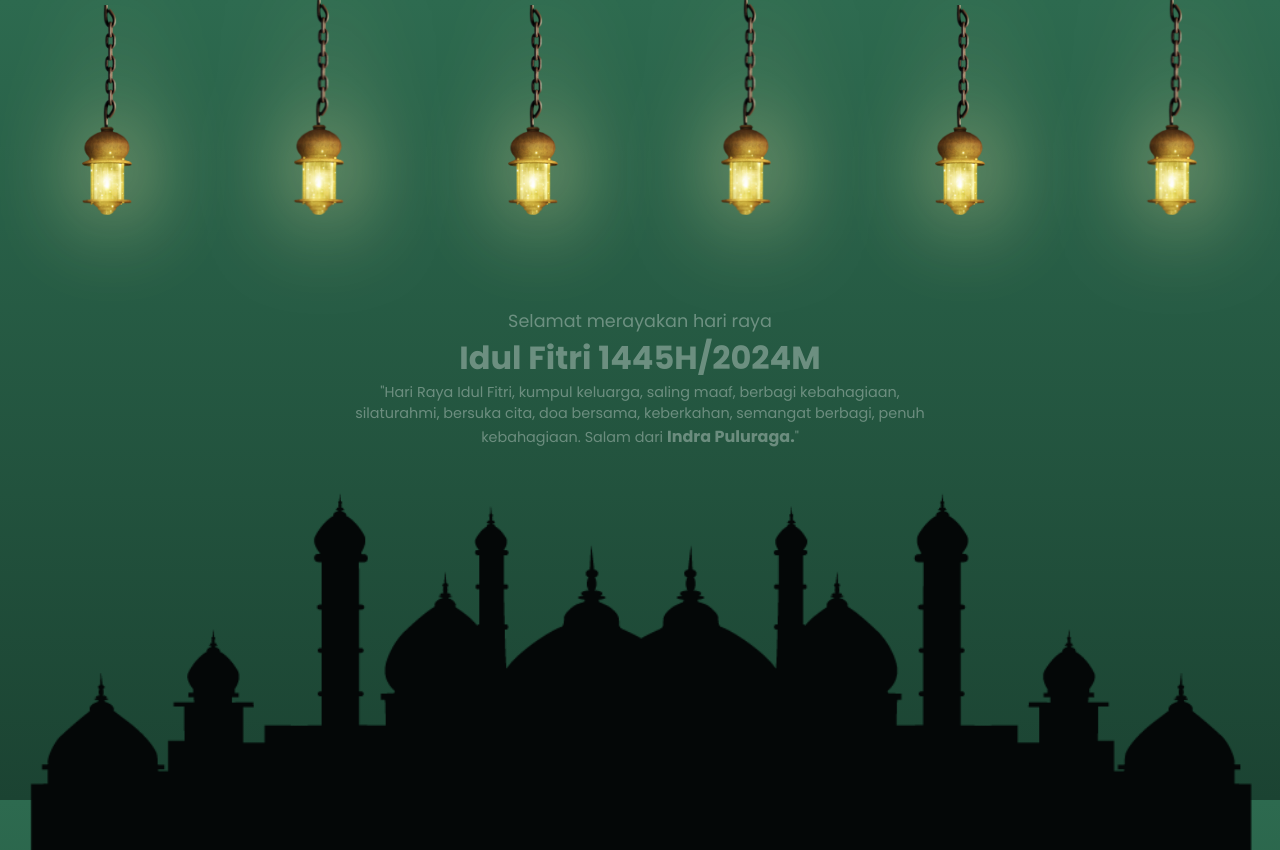
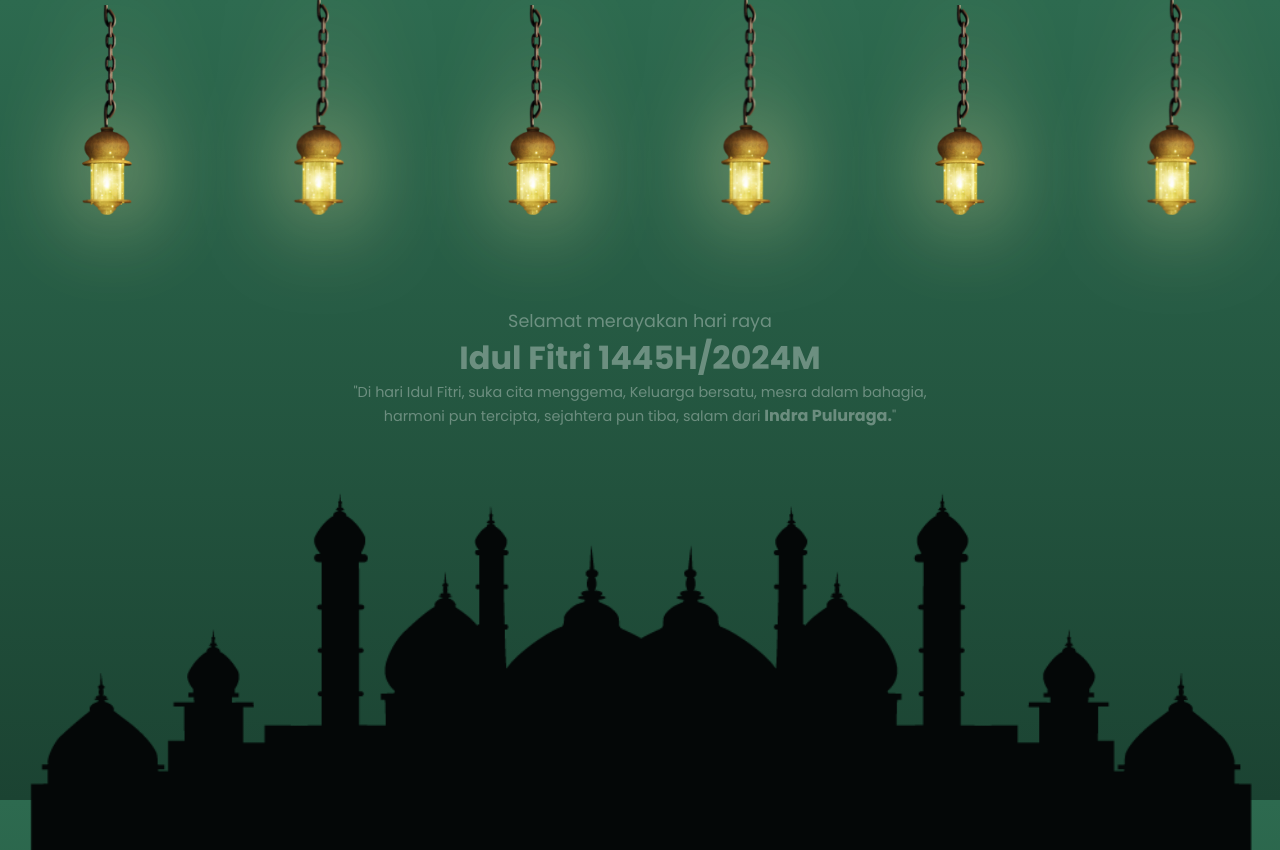
Before and after one commit to indraplrg/idulfitri, a plain HTML site: page index.html in a window 1280 px wide. Both pictures are taken after a click on the button "Klik ini". Drawn offline with Linux system fonts and the light colour scheme.

Commit message:
edit paragpraph

```diff
--- a/index.html
+++ b/index.html
@@ -24,9 +24,9 @@
                   <span>Idul Fitri 1445H/2024M</span>
                </p>
                <p class="p-2">
-                  "Hari Raya Idul Fitri, kumpul keluarga, saling maaf, berbagi
-                  kebahagiaan, silaturahmi, bersuka cita, doa bersama,
-                  keberkahan, semangat berbagi, penuh kebahagiaan. Salam dari
+                  "Di hari Idul Fitri, suka cita menggema, Keluarga bersatu,
+                  mesra dalam bahagia, harmoni pun tercipta, sejahtera pun tiba,
+                  salam dari
                   <span>Indra Puluraga.</span>"
                </p>
             </main>
```
